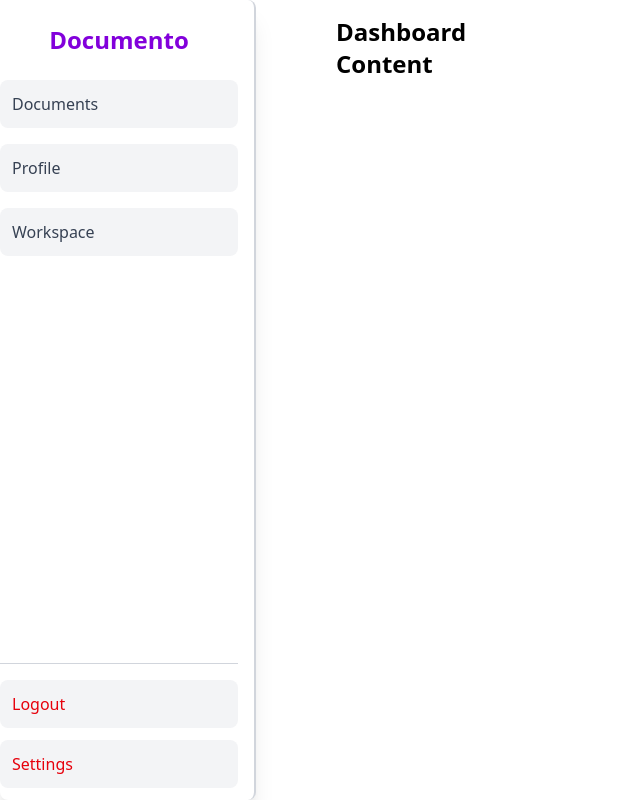
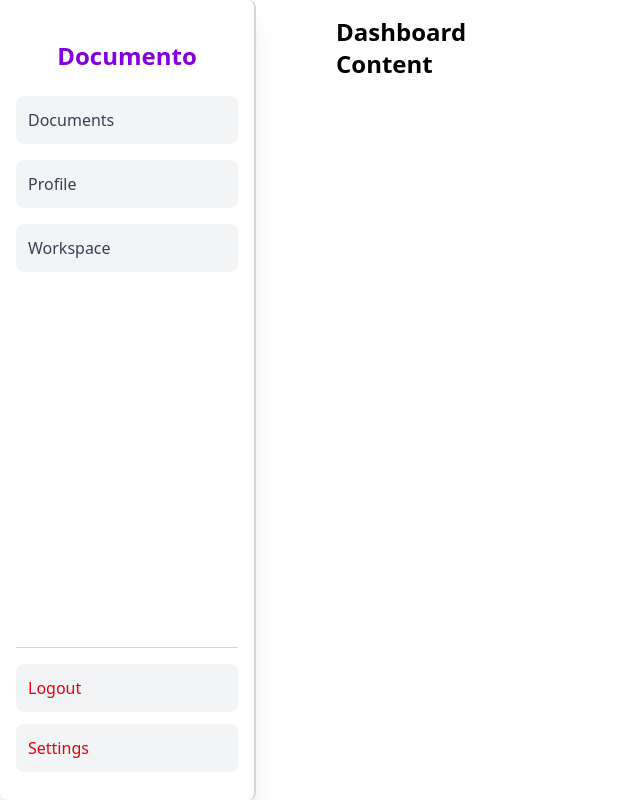
Before and after one commit to documento-teams/webapp, a React (Vite) app: page /dashboard in a window 1280 px wide. Shown: the whole page, without its empty margins (0-640 px from the left). Built offline with nearby package versions, Linux system fonts and the light colour scheme; no server answers.

Commit message:
fix(sidebar): alignment & remove onItemActionProps

```diff
--- a/src/components/common/sidebar/index.jsx
+++ b/src/components/common/sidebar/index.jsx
@@ -1,6 +1,6 @@
-const Sidebar = ({ title, items, footerItems, onItemAction }) => {
+const Sidebar = ({ title, items, footerItems }) => {
   return (
-    <div className="w-64 h-screen bg-white shadow-xl rounded-lg pr-4 border-r-2 border-gray-300 flex flex-col justify-between">
+    <div className="w-64 h-screen bg-white shadow-xl rounded-lg pr-4 border-r-2 border-gray-300 flex flex-col justify-between p-4">
       <div>
         <h2 className="text-2xl font-bold text-purple-700 my-6 text-center">
           {title}
@@ -10,7 +10,7 @@ const Sidebar = ({ title, items, footerItems, onItemAction }) => {
             <li
               key={index}
               className="flex items-center bg-gray-100 hover:bg-purple-100 transition duration-300 p-3 rounded-lg cursor-pointer"
-              onClick={() => onItemAction(item)}
+              onClick={item.action}
             >
               <span className="text-gray-700 font-medium">{item.label}</span>
             </li>
@@ -23,7 +23,7 @@ const Sidebar = ({ title, items, footerItems, onItemAction }) => {
             <li
               key={index}
               className="flex items-center bg-gray-100 hover:bg-red-100 transition duration-300 p-3 rounded-lg cursor-pointer mb-3"
-              onClick={() => onItemAction(item)}
+              onClick={item.action}
             >
               <span className="text-red-600 font-medium">{item.label}</span>
             </li>
```
